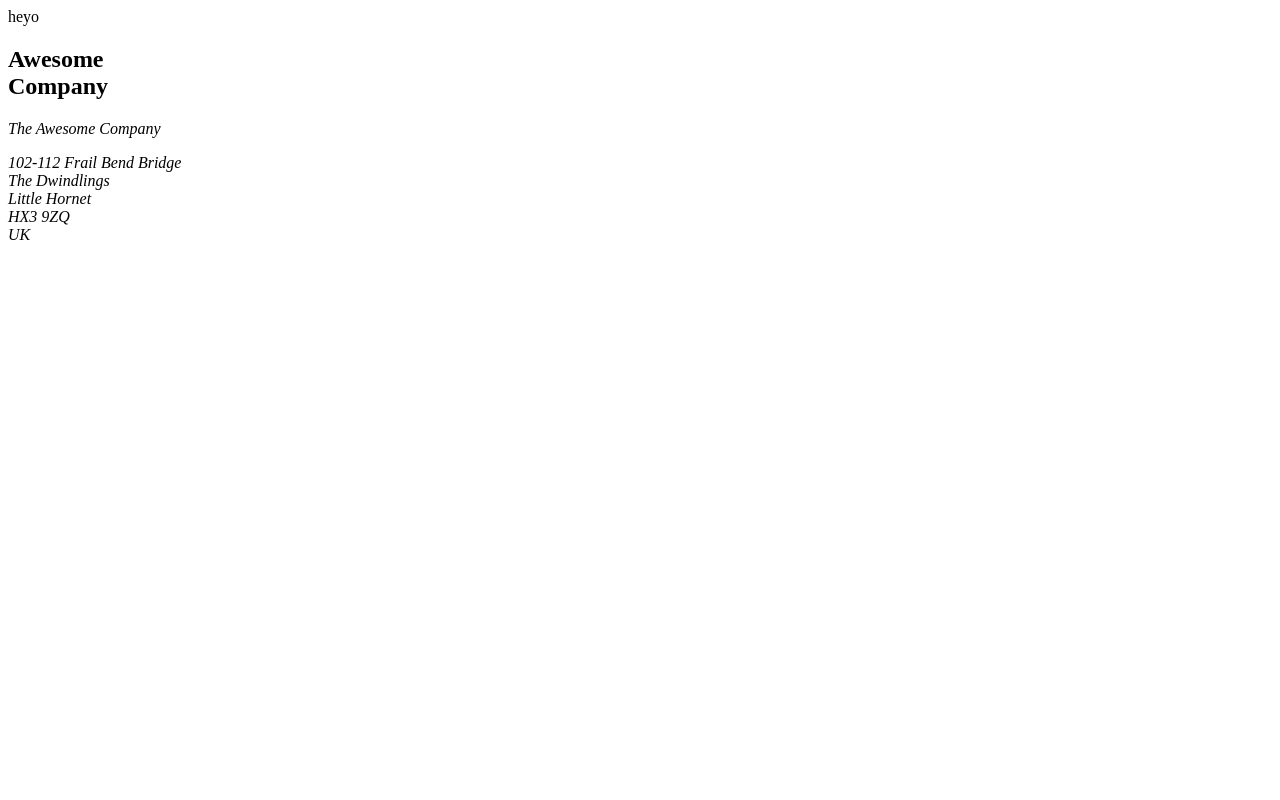
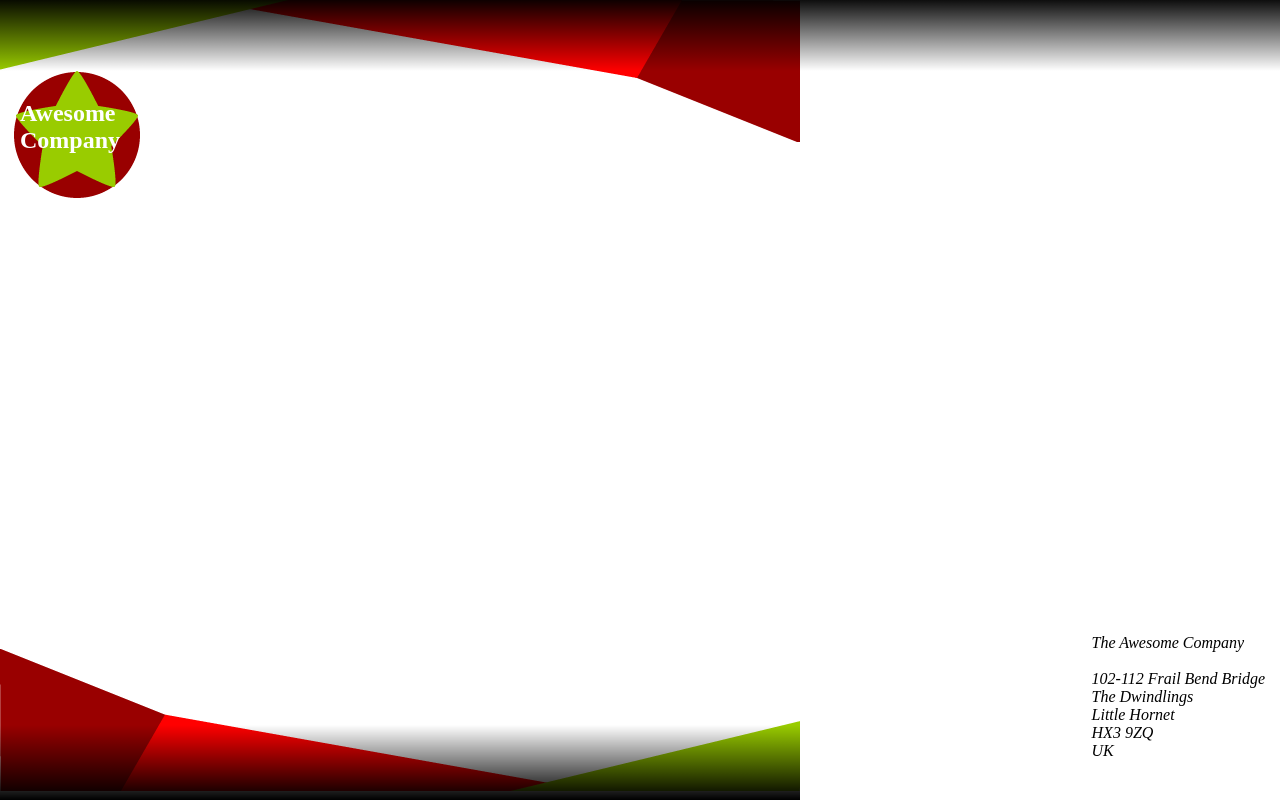
Before and after one commit to kaylilumpkins/letterhead, a plain HTML site: page index.html in a window 1280 px wide. Drawn offline with Linux system fonts and the light colour scheme.

Commit message:
added css

```diff
--- a/index.html
+++ b/index.html
@@ -6,13 +6,19 @@
     <link rel="stylesheet" href="style.css">
 
   </head>
+
+<div id="header">
+   <img src= "images/top-image.png" alt="top of the letter head">
+</div>
+
   <body>
-heyo
+
     <article>
       <h1>Awesome<br>Company</h1>
+      <img class="logo" src="images/logo.png" alt="logo">
 
       <address>
-        <p>The Awesome Company</p>
+        <p>The Awesome Company</p><br>
         <p>102-112 Frail Bend Bridge<br>
         The Dwindlings<br>
         Little Hornet<br>
@@ -21,4 +27,9 @@ heyo
       </address>
     </article>
   </body>
+
+<div id="footer">
+ <img src= "images/bottom-image.png" alt="bottom of the letter head">
+</div>
+
 </html>
--- a/style.css
+++ b/style.css
@@ -0,0 +1,51 @@
+* {
+  margin: 0;
+  padding: 0;
+  bottom: 0;
+}
+
+#footer {
+  position: fixed;
+  bottom: 0;
+}
+
+body {
+  background-color: white;
+}
+
+address {
+  position: fixed;
+  bottom: 40px;
+  right: 15px;
+}
+
+h1 {
+   color: white;
+   position: fixed;
+   top: 100px;
+   left: 20px;
+}
+
+.logo {
+  padding-left: 13px
+}
+
+#header::after {
+  display: block;
+ position: relative;
+ background-image: linear-gradient(to top, rgba(47, 79, 79, 0) 0, #000 100%);
+ margin-top: -150px;
+ height: 75px;
+ width: 100%;
+ content: '';
+}
+
+#footer::after {
+  display: block;
+ position: relative;
+ background-image: linear-gradient(to bottom, rgba(47, 79, 79, 0) 0, #000 100%);
+ margin-top: -70px;
+ height: 75px;
+ width: 100%;
+ content: '';
+}
```
